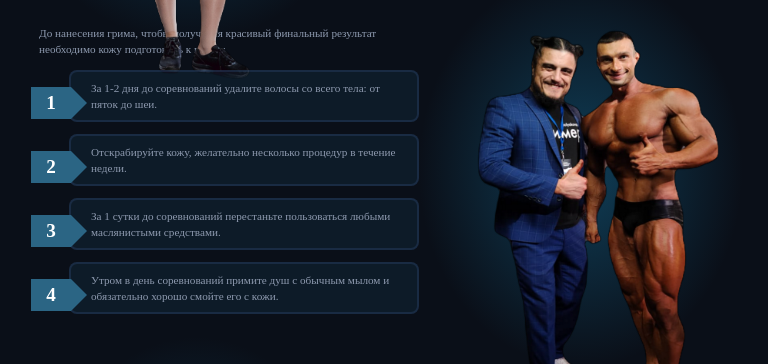
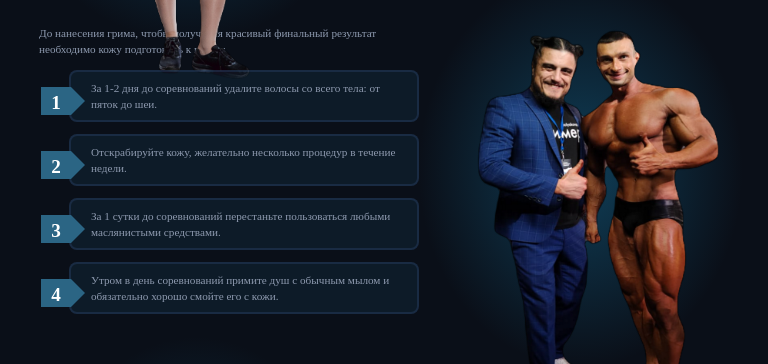
Before and after one commit to AnigalHub/Greasepaint, a Vue app: page / in a window 768 px wide. Shown: the part 696-1060 px from the top of the page. Built offline with nearby package versions, Linux system fonts and the light colour scheme; a web font is replaced by a local one.

Commit message:
добавлены стили на список - число в списке - в адаптивности (768 - 992)

```diff
--- a/src/App.vue
+++ b/src/App.vue
@@ -524,6 +524,18 @@ export default {
       li {
         padding: 8px 20px 8px;
         margin: 12px 10px 12px 30px;
+         &::before{
+           width: 30px;
+           height: 28px;
+           left: -30px;
+         }
+        &:hover:before {
+          width: 36px;
+        }
+        &::after {
+          border: 14px solid transparent;
+          border-left-color: #2b6584;
+        }
       }
     }
     #FormEntry{
```
